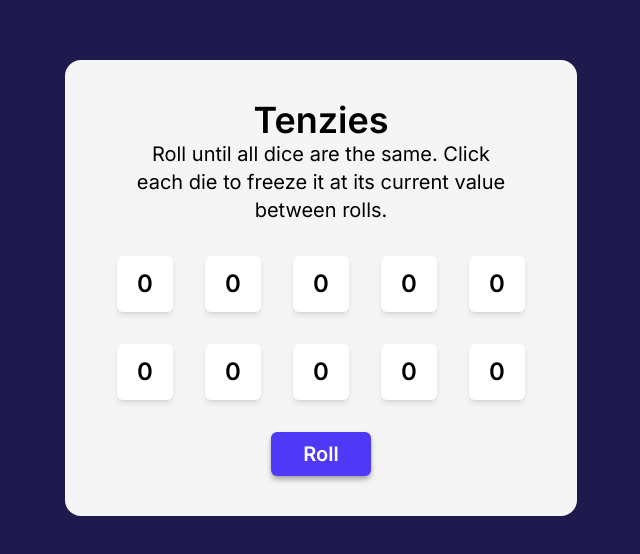
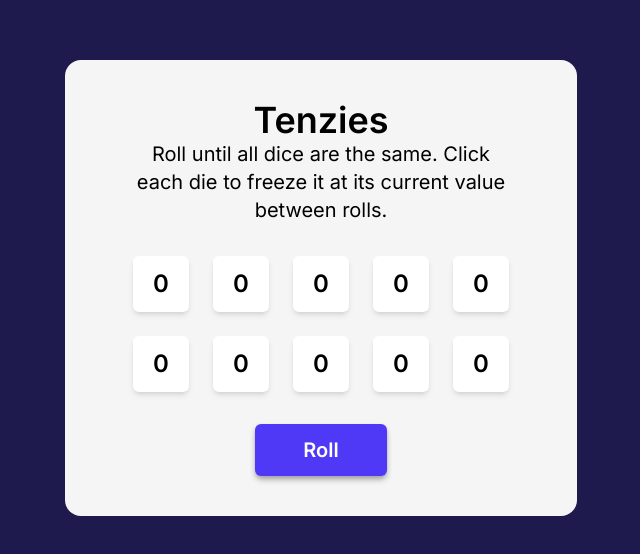
Before and after one commit to iviktorry/tenzies-game, a React (Vite) app: page / in a window 1280 px wide. Shown: the part 112-666 px from the top of the page, without its empty margins (319-959 px from the left). Built offline with nearby package versions, Linux system fonts and the light colour scheme.

Commit message:
style: small change of styles

```diff
--- a/src/components/DiceButton.jsx
+++ b/src/components/DiceButton.jsx
@@ -1,3 +1,7 @@
 export default function DiceButton({ number }) {
-  return <button className="w-14 h-14 justify-self-center rounded-md shadow-md font-semibold text-2xl bg-white">{number}</button>;
+  return (
+    <button className="w-14 h-14 justify-self-center rounded-md shadow-md font-semibold text-2xl bg-white">
+      {number}
+    </button>
+  );
 }
--- a/src/components/Main.jsx
+++ b/src/components/Main.jsx
@@ -16,14 +16,14 @@ export default function Main() {
           current value between rolls.
         </p>
       </div>
-      <section className="grid grid-cols-2 gap-y-4 gap-x-12 sm:gap-8 sm:grid-cols-5 ">
+      <section className="grid grid-cols-2 gap-y-6 gap-x-10 sm:gap-x-6 sm: sm:grid-cols-5 ">
         {Array.from({ length: 10 }).map((_, index) => (
           <DiceButton key={index + 1} number={randomNumber} />
         ))}
       </section>
       <button
         onClick={handleClick}
-        className="px-8 py-2 rounded-md shadow-md shadow-neutral-400 font-semibold text-white bg-indigo-600"
+        className="px-12 py-3 rounded-md shadow-md shadow-neutral-400 font-semibold text-white bg-indigo-600"
       >
         Roll
       </button>
```
